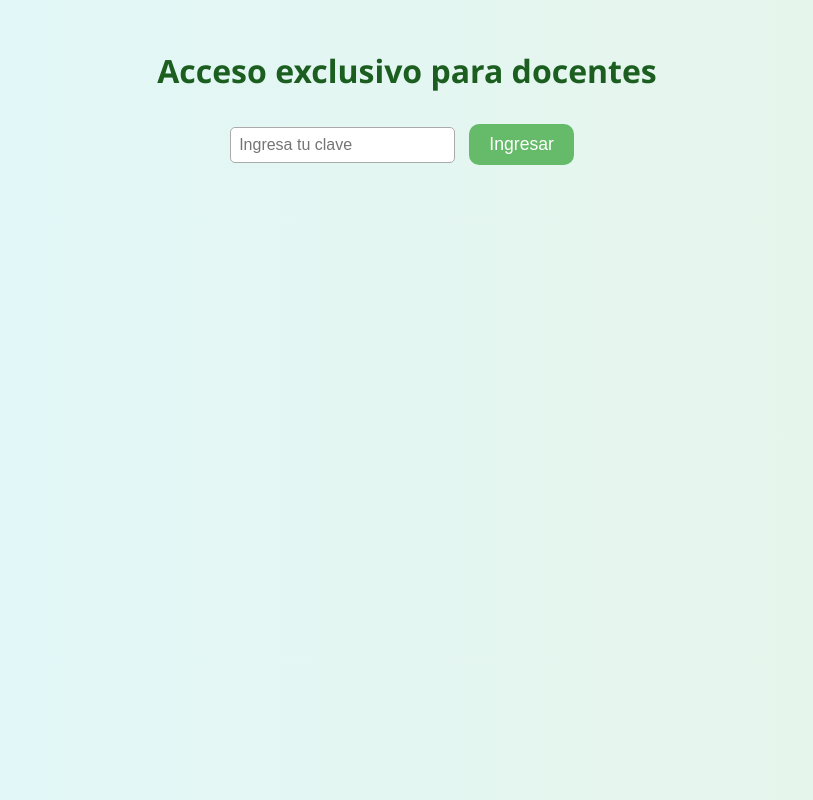
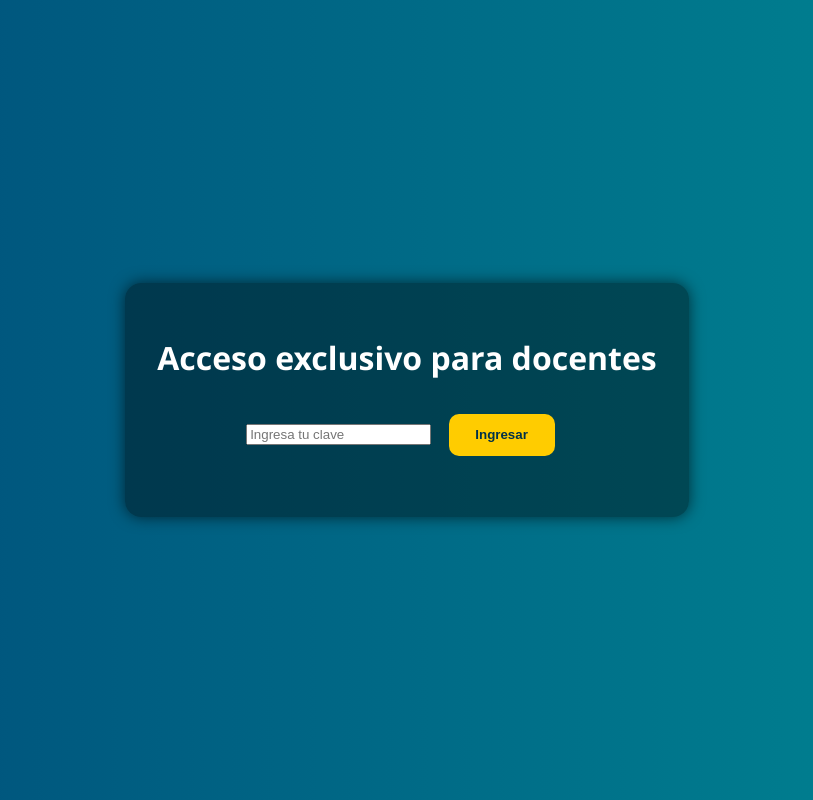
Before and after one commit to guillermoantonio507/yela-tec-pro, a plain HTML site: page docente.html in a window 1280 px wide. Shown: the whole page, without its empty margins (233-1046 px from the left). Drawn offline with Linux system fonts and the light colour scheme.

Commit message:
Update style.css
add

```diff
--- a/style.css
+++ b/style.css
@@ -1,33 +1,36 @@
+
 body {
+  margin: 0;
   font-family: 'Segoe UI', sans-serif;
-  background: linear-gradient(to right, #e0f7fa, #e8f5e9);
-  padding: 20px;
-  color: #2e7d32;
+  background: linear-gradient(to right, #004d7a, #008793);
+  color: white;
   text-align: center;
+  display: flex;
+  height: 100vh;
+  align-items: center;
+  justify-content: center;
 }
 
-button {
-  padding: 10px 20px;
-  margin: 10px;
-  font-size: 1.1em;
-  border: none;
-  background-color: #66bb6a;
-  color: white;
-  border-radius: 10px;
-  cursor: pointer;
+.contenedor {
+  background: rgba(0, 0, 0, 0.4);
+  padding: 2em;
+  border-radius: 1em;
+  box-shadow: 0 0 15px rgba(0, 0, 0, 0.6);
 }
 
-button:hover {
-  background-color: #388e3c;
+.btn, button {
+  margin: 1em;
+  padding: 1em 2em;
+  background: #ffcc00;
+  border: none;
+  border-radius: 10px;
+  font-weight: bold;
+  color: #003049;
+  cursor: pointer;
+  transition: transform 0.2s;
+  text-decoration: none;
 }
 
-h1, h2 {
-  color: #1b5e20;
+.btn:hover, button:hover {
+  transform: scale(1.05);
 }
-
-input[type="password"] {
-  padding: 8px;
-  font-size: 1em;
-  border-radius: 5px;
-  border: 1px solid #aaa;
-}
```
